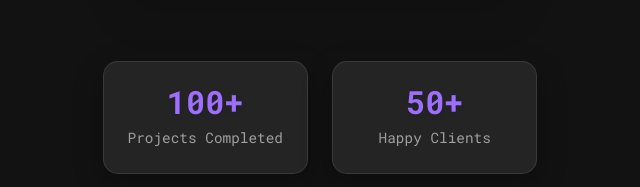
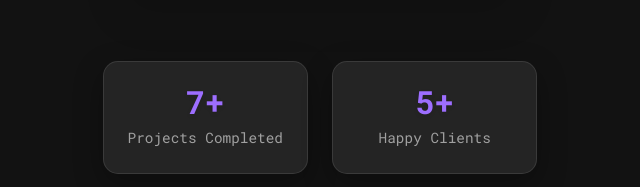
Before and after one commit to Lookandlikecreation/Lookandlikecreation.github.io, a plain HTML site: page index.html in a window 1280 px wide. Shown: the part 2673-2860 px from the top of the page, 632-1272 px from the left. Drawn offline with nearby package versions, Linux system fonts and the light colour scheme.

Commit message:
Update index.html

```diff
--- a/index.html
+++ b/index.html
@@ -218,11 +218,11 @@
                     </div>
                     <div class="about-stats">
                         <div class="stat-item">
-                            <span class="stat-number">100+</span>
+                            <span class="stat-number">7+</span>
                             <span class="stat-label">Projects Completed</span>
                         </div>
                         <div class="stat-item">
-                            <span class="stat-number">50+</span>
+                            <span class="stat-number">5+</span>
                             <span class="stat-label">Happy Clients</span>
                         </div>
                     </div>
```
